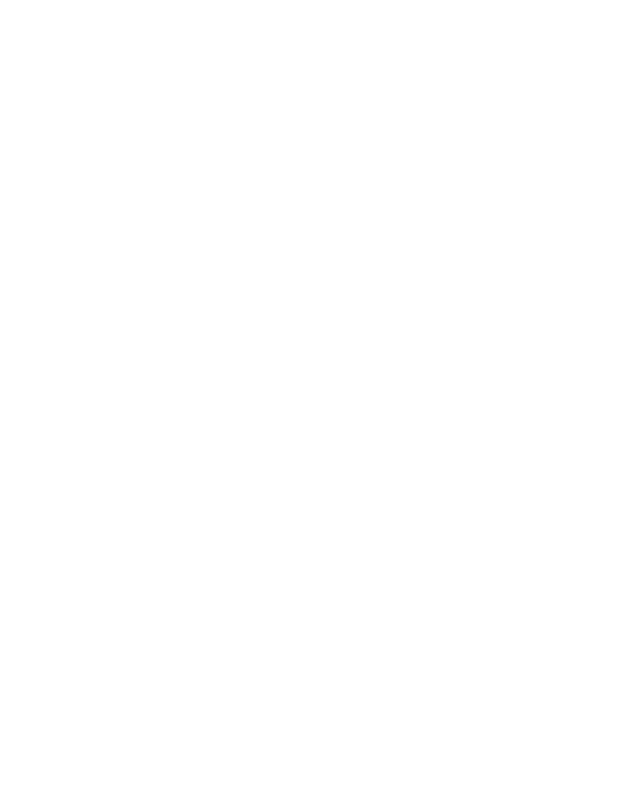
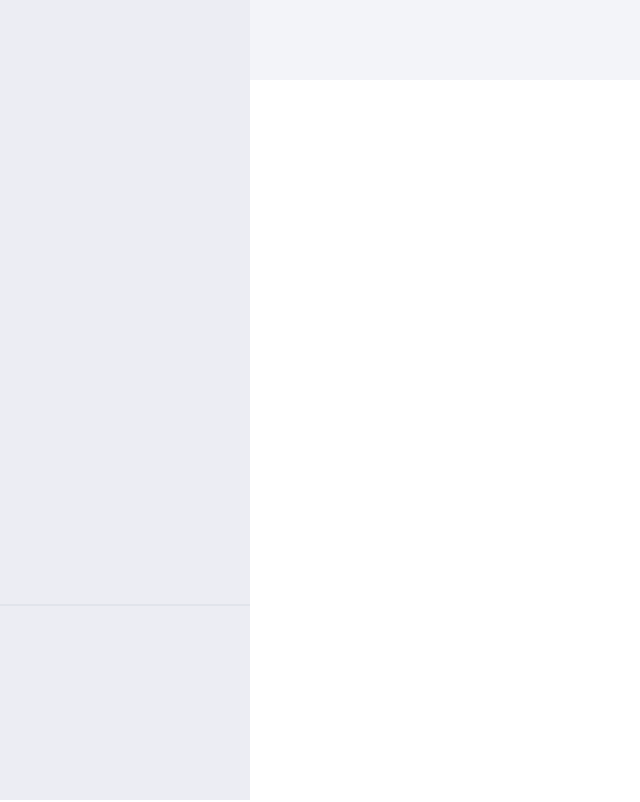
Before and after one commit to jojrms/controlle, a React (Create React App) app: page / in a window 1280 px wide. Shown: the whole page, without its empty margins (0-640 px from the left). Built offline with nearby package versions, Linux system fonts and the light colour scheme.

Commit message:
feat: Creating Menu Left' components

```diff
--- a/src/components/header/styled.ts
+++ b/src/components/header/styled.ts
@@ -1,5 +1,6 @@
 import styled from 'styled-components';
 
 export const Background = styled.header`
+    background-color: ${props => props.theme.backgroundColor.backgroundGeneral};
     grid-area: header;
 `
--- a/src/components/menuLeft/index.tsx
+++ b/src/components/menuLeft/index.tsx
@@ -1,9 +1,17 @@
-import { Background } from "./styled"
+import {
+    Background,
+    Icon,
+    List,
+    BottomOptions
+} from "./styled"
 
 export const MenuLeft = () => {
 
     return(
         <Background>
+            <Icon/>
+            <List></List>
+            <BottomOptions></BottomOptions>
         </Background>
     )
 }
--- a/src/components/menuLeft/styled.ts
+++ b/src/components/menuLeft/styled.ts
@@ -1,5 +1,26 @@
 import styled from 'styled-components';
 
 export const Background = styled.aside`
+    background-color: ${props => props.theme.backgroundColor.menuLeft};
     grid-area: menu;
+
+    display: grid;
+    grid-template-rows: 100px auto 196px;
 `
+
+export const Icon = styled.i`
+    width: 100%;
+    height: 100%;
+`
+
+export const List = styled.ul`
+    width: 100%;
+    height: 100%;
+`
+
+export const BottomOptions = styled.div`
+    width: 100%;
+    height: 100%;
+    border-top: 2px solid transparent;
+    border-color: ${props => props.theme.border.borderColor};
+`
```
